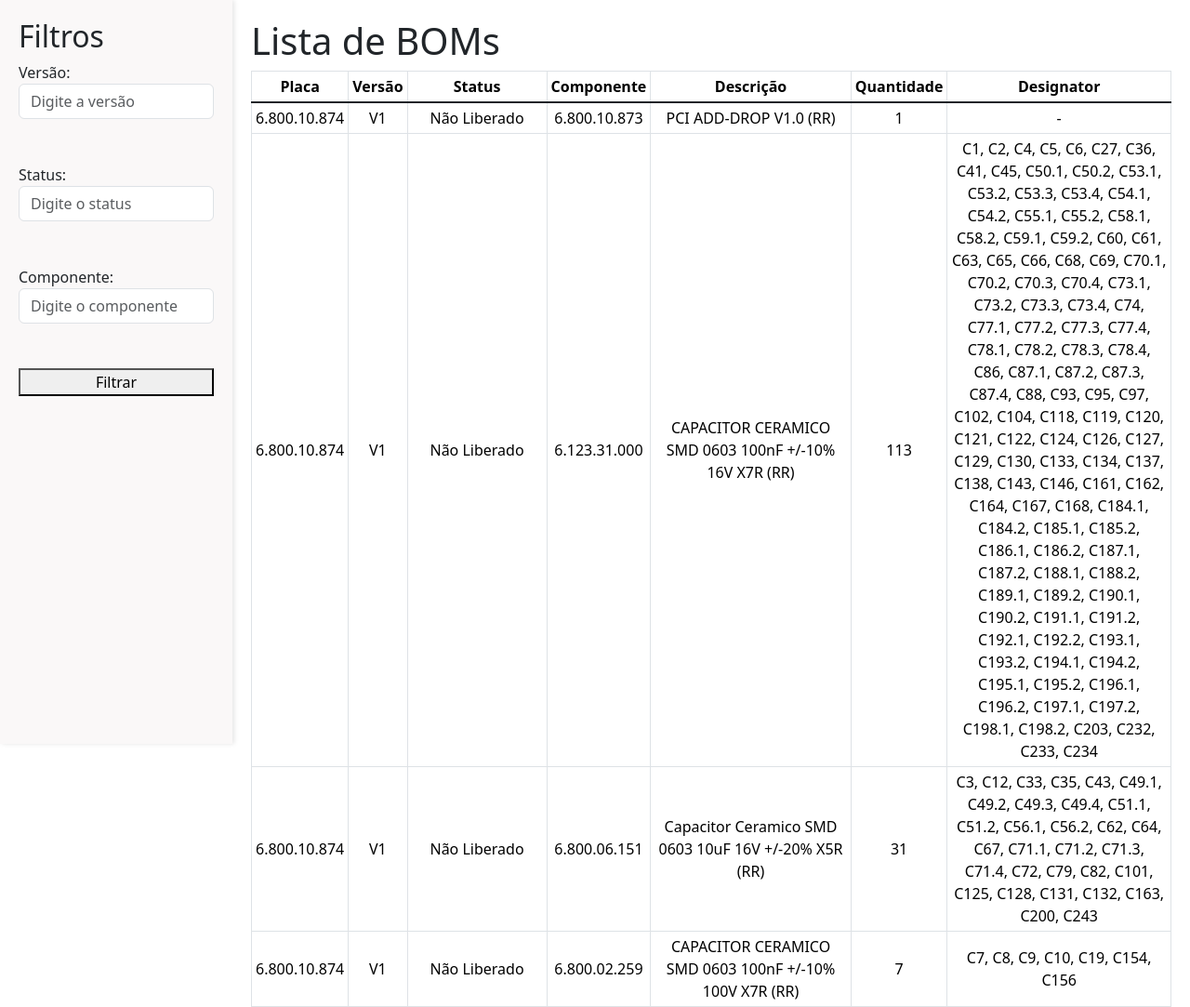
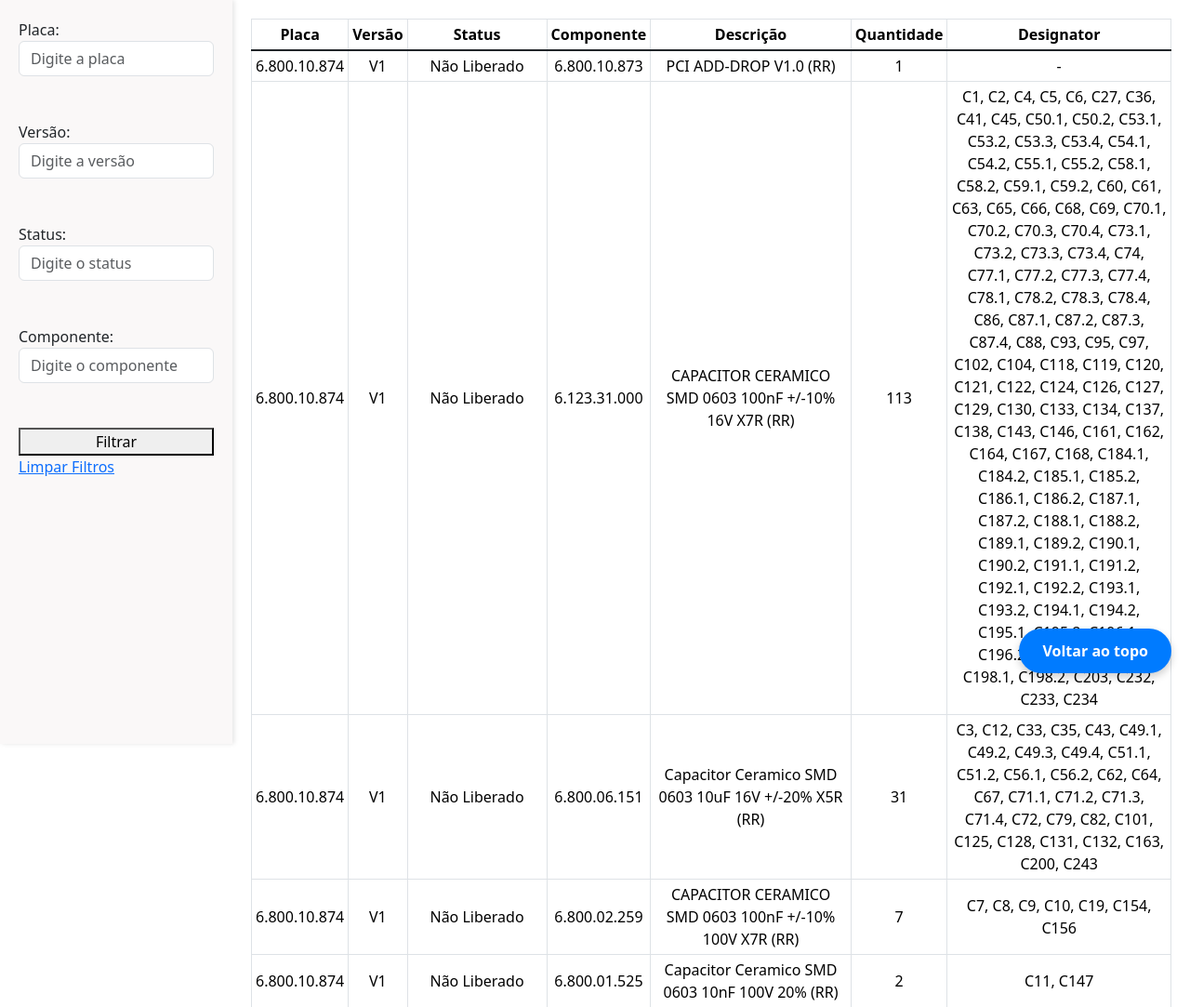
Before and after one commit to z4ire/Projeto_Site, a Flask app: page /BOMs/ in a window 1280 px wide. Shown: the part 56-1139 px from the top of the page at 93% size. Run offline with Flask 3, Linux system fonts and the light colour scheme; some libraries are stand-ins or nearby versions.

Commit message:
Voltar ao topo

```diff
--- a/main.py
+++ b/main.py
@@ -2,7 +2,7 @@
 from routes.BOM import bp_BOM_route
 from flask import Flask
 from config import Config
-from database.models.database_class import db, BOMs, OITM
+from database.models.database_class import db
 
 # Criação da instância da aplicação Flask
 app = Flask(__name__)
@@ -14,4 +14,4 @@
 
 if __name__ == '__main__':
     # Executa a aplicação Flask com o modo debug ativado e na porta 5002
-    app.run(debug=True)
+    app.run()
--- a/routes/BOM.py
+++ b/routes/BOM.py
@@ -19,9 +19,16 @@
 @bp_BOM_route.route('/', methods=['GET'])
 
 def lista_BOMs():
+    placa = request.args.get('placa', '').strip()
     versao = request.args.get('versao', '').strip()
     status = request.args.get('status', '').strip()
     componente = request.args.get('componente', '').strip()
+
+    # Se os parâmetros forem passados com valores separados por vírgula, convertemos em listas
+    placas_filtro = placa.split(',') if placa else []
+    versoes_filtro = versao.split(',') if versao else []
+    status_filtro = status.split(',') if status else []
+    componentes_filtro = componente.split(',') if componente else []
 
      # Inicia a consulta base
     query = db.session.query(BOMs.Placa,
@@ -36,23 +43,25 @@
     # Adiciona o join entre BOMs e Componentes com base no campo 'Componente'
     query = query.join(BOMs, BOMs.Componente == OITM.Codigo)
 
-    # Aplicar filtros dinâmicos se presentes
-    if status:
-        query = query.filter(BOMs.Status == status)
-    if componente:
-        query = query.filter(BOMs.Componente == componente)
-    if versao:
-        query = query.filter(BOMs.Versao == versao)
+        # Aplica filtros dinâmicos se presentes
+    if placas_filtro:
+        query = query.filter(BOMs.Placa.in_(placas_filtro))
+    if versoes_filtro:
+        query = query.filter(BOMs.Versao.in_(versoes_filtro))
+    if status_filtro:
+        query = query.filter(BOMs.Status.in_(status_filtro))
+    if componentes_filtro:
+        query = query.filter(BOMs.Componente.in_(componentes_filtro))
 
     # Executa a consulta
     resultados = query.all()
 
     return render_template('BOMs.html',
                            dados=resultados,
+                           placa=placa,
                            versao=versao,
                            status=status,
                            componente=componente)
-
 
 @bp_BOM_route.route('/new', methods=['GET'])
 def form_cadastro_BOM():
--- a/templates/BOMs.html
+++ b/templates/BOMs.html
@@ -10,6 +10,33 @@
             .content {
                 display: flex;  /* Usa o flexbox para colocar a sidebar e a tabela lado a lado */
                 min-height: 100vh;  /* Garante que o layout ocupe pelo menos a altura da tela */
+            }
+
+            /* Estilos para o botão de menu */
+            /* Estilos para o botão de menu flutuante */
+            #menu-button {
+                position: fixed;  /* Fixa o botão na tela */
+                bottom: 20px;     /* Distância do fundo da tela */
+                right: 20px;      /* Distância da lateral direita */
+                padding: 12px 25px;  /* Adiciona preenchimento confortável */
+                background-color: #007bff;  /* Cor de fundo azul */
+                color: white;  /* Cor do texto */
+                text-decoration: none;  /* Remove o sublinhado */
+                font-weight: bold;  /* Deixa o texto mais forte */
+                border-radius: 50px;  /* Bordas arredondadas para um estilo mais moderno */
+                box-shadow: 0 4px 8px rgba(0, 0, 0, 0.2);  /* Adiciona sombra suave */
+                transition: background-color 0.3s ease, transform 0.2s ease;  /* Animações suaves */
+                z-index: 1000;  /* Garante que o botão fique acima de outros elementos */
+            }
+
+            #menu-button:hover {
+                background-color: #0056b3;  /* Cor de fundo mais escura ao passar o mouse */
+                transform: translateY(-4px);  /* Leve elevação do botão */
+            }
+
+            #menu-button:active {
+                background-color: #003f7f;  /* Cor mais escura ao clicar */
+                transform: translateY(0);  /* Retorna à posição original */
             }
 
             /* Estilo para o sidebar (barra lateral) */
@@ -58,8 +85,11 @@
 
         <div class="content">
             <div class="sidebar">
-            <h2>Filtros</h2>
                 <form method="GET" action="{{ url_for('BOM.lista_BOMs') }}">
+
+                    <label for="placa">Placa:</label>
+                    <input type="text" class="form-control" name="placa" value="{{ placa }}" placeholder="Digite a placa"><br><br>
+
                     <label for="versao">Versão:</label>
                     <input type="text" class="form-control" name="versao" value="{{ versao }}" placeholder="Digite a versão"><br><br>
 
@@ -73,8 +103,11 @@
                         <button type="submit">Filtrar</button>
                     </div>
 
-                <div class="alerta-filtro" style="color: red; display: {% if versao or status or componente %}block{% else %}none{% endif %};">
+                    <div style="color: red;">
                         <div>
+                            {% if placa %}
+                                <strong>Placa:</strong> {{ placa }}<br>
+                            {% endif %}
                             {% if versao %}
                                 <strong>Versão:</strong> {{ versao }}<br>
                             {% endif %}
@@ -88,11 +121,14 @@
                         </div>
                     </div>
 
+                    <a href="#menu" id="menu-button">
+                        Voltar ao topo
+                    </a>
+
                 </form>
             </div>
 
             <div class="main-content">
-            <h1>Lista de BOMs</h1>
 
                 <table class="table-sm table table-bordered">
                     <thead>
--- a/templates/menu.html
+++ b/templates/menu.html
@@ -10,7 +10,7 @@
 </head>
 <body>
 
-    <nav class="navbar navbar-expand-lg bg-body-tertiary" data-bs-theme="dark">
+    <nav class="navbar navbar-expand-lg bg-body-tertiary" id="menu" data-bs-theme="dark">
         <div class="container-fluid">
           <a class="navbar-brand" href="#">Navbar</a>
           <button class="navbar-toggler" type="button" data-bs-toggle="collapse" data-bs-target="#navbarSupportedContent" aria-controls="navbarSupportedContent" aria-expanded="false" aria-label="Toggle navigation">
```
Also changed, not shown: SERVER_to_LITE.py (added, +75 -0 lines), instance/BOMs.db. Lines whose indentation alone changed are shown as unchanged.
